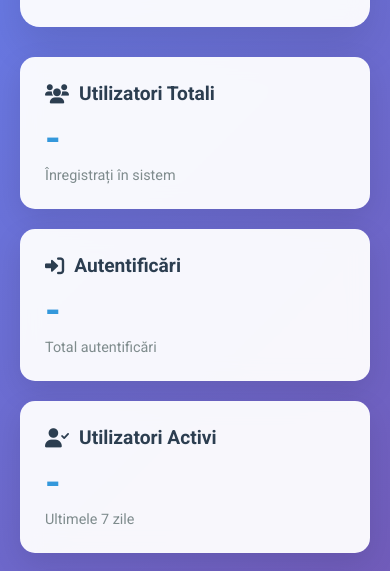
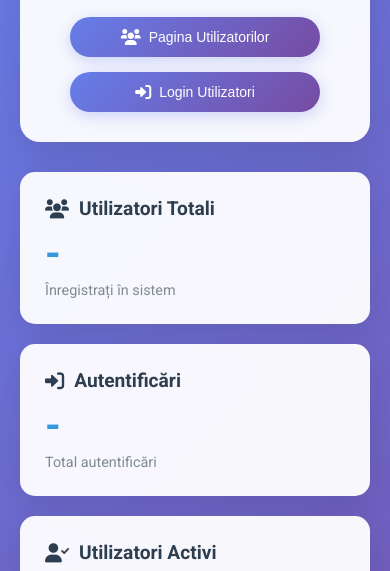
Before and after one commit to JDscript1/autofactura-server, a website: page index.html in a window 390 px wide. Shown: the part 199-770 px from the top of the page. Drawn offline with Linux system fonts and the light colour scheme; no server answers.

Commit message:
Add files via upload

```diff
--- a/index.html
+++ b/index.html
@@ -131,6 +131,40 @@
             background: #2980b9;
         }
 
+        .header-buttons {
+            margin-top: 20px;
+            display: flex;
+            gap: 15px;
+            justify-content: center;
+            flex-wrap: wrap;
+        }
+
+        .nav-btn {
+            background: linear-gradient(135deg, #667eea 0%, #764ba2 100%);
+            color: white;
+            border: none;
+            padding: 12px 24px;
+            border-radius: 25px;
+            cursor: pointer;
+            font-size: 14px;
+            font-weight: 500;
+            transition: all 0.3s ease;
+            box-shadow: 0 4px 15px rgba(102, 126, 234, 0.3);
+            display: flex;
+            align-items: center;
+            gap: 8px;
+        }
+
+        .nav-btn:hover {
+            transform: translateY(-2px);
+            box-shadow: 0 6px 20px rgba(102, 126, 234, 0.4);
+            background: linear-gradient(135deg, #5a6fd8 0%, #6a4190 100%);
+        }
+
+        .nav-btn i {
+            font-size: 16px;
+        }
+
         .users-table {
             width: 100%;
             border-collapse: collapse;
@@ -250,6 +284,17 @@
             .stats-grid {
                 grid-template-columns: 1fr;
             }
+
+            .header-buttons {
+                flex-direction: column;
+                align-items: center;
+            }
+
+            .nav-btn {
+                width: 100%;
+                max-width: 250px;
+                justify-content: center;
+            }
         }
     </style>
 </head>
@@ -258,6 +303,14 @@
         <div class="header">
             <h1><i class="fas fa-server"></i> AutoFactura Server</h1>
             <p>Dashboard pentru gestionarea utilizatorilor și monitorizarea activității</p>
+            <div class="header-buttons">
+                <button class="nav-btn" onclick="window.open('/client-dashboard', '_blank')">
+                    <i class="fas fa-users"></i> Pagina Utilizatorilor
+                </button>
+                <button class="nav-btn" onclick="window.open('/client-login', '_blank')">
+                    <i class="fas fa-sign-in-alt"></i> Login Utilizatori
+                </button>
+            </div>
         </div>
 
         <div class="stats-grid" id="statsGrid">
```
Also changed, not shown: client-dashboard.html (+32 -0 lines), simple-server.js (+29 -4 lines).
